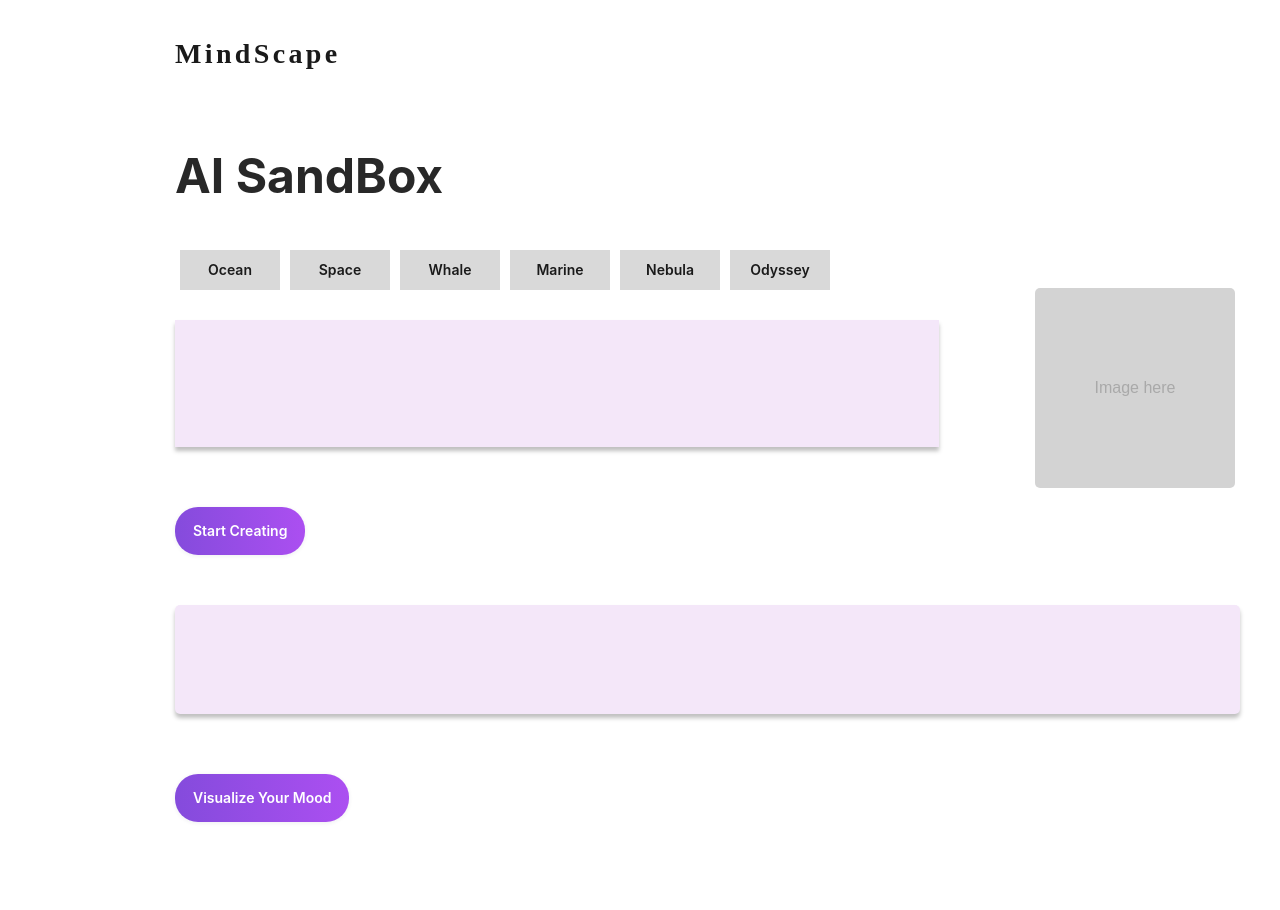
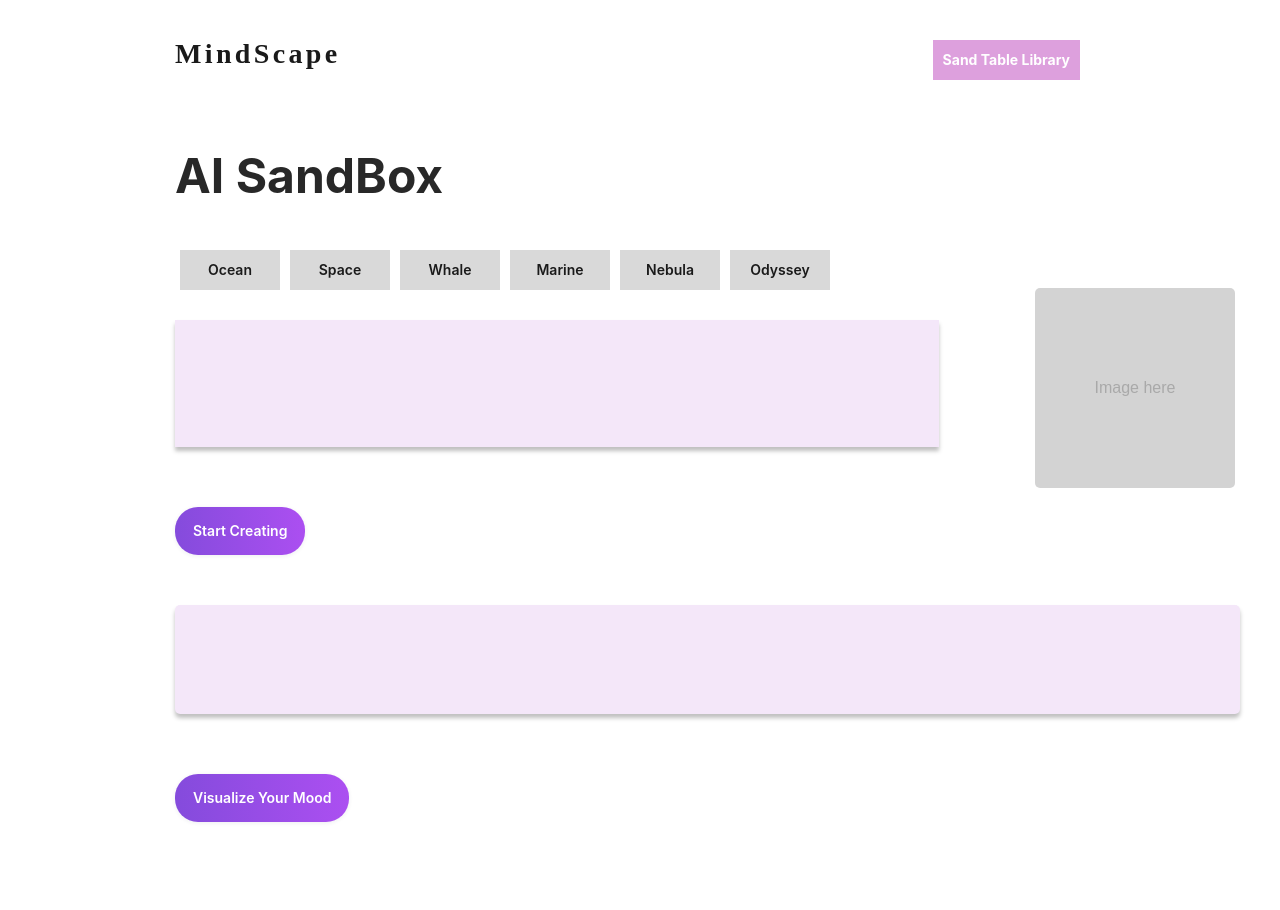
Before and after one commit to LuminaScript/MindScape, a Flask app: page /sandtableart in a window 1280 px wide; the page is wider, and only the part inside the window is pictured. Run offline with Flask 2, Linux system fonts and the light colour scheme.

Commit message:
finish sandtable

```diff
--- a/app.py
+++ b/app.py
@@ -13,6 +13,10 @@ nltk.download('averaged_perceptron_tagger')
 # Download the necessary NLTK data
 nltk.download('punkt')
 nltk.download('averaged_perceptron_tagger')
+
+# Global variables to store the latest story and image
+latest_story = None
+latest_image_url = None
 
 music_links_data = list()
 
@@ -32,11 +36,13 @@ def generate_image_from_story(story):
 
 @app.route('/generate_image', methods=['POST'])
 def handle_generate_image():
+    global latest_image_url
     data = request.json
     story = data.get('story', '')
     if not story:
         return jsonify({"error": "Story content is required"}), 400
     image_url = generate_image_from_story(story)
+    latest_image_url = image_url
     return jsonify({"image_url": image_url})
 
 
@@ -51,11 +57,13 @@ def generate_short_story(noun1, noun2, noun3):
 
 @app.route('/generate_story', methods=['POST'])
 def handle_generate_story():
+    global latest_story
     data = request.json
     nouns = data.get('nouns', [])
     if len(nouns) != 3:
         return jsonify({"error": "Exactly three nouns are required"}), 400
     story = generate_short_story(*nouns)
+    latest_story = story
     return jsonify({"story": story})
 
 @app.route('/')
@@ -69,6 +77,13 @@ def diary():
 @app.route('/sandtable')
 def sandtable():
     return render_template("sandtable.html")
+
+
+@app.route('/get_latest_story_and_image', methods=['GET'])
+def get_latest_story_and_image():
+    # Logic to retrieve the latest story and image
+    # This might involve storing the last generated story and image in a global variable or database
+    return jsonify({"story": latest_story, "image_url": latest_image_url})
 
 @app.route('/sandlib')
 def sandlib():
--- a/templates/sandtableart.html
+++ b/templates/sandtableart.html
@@ -4,6 +4,9 @@
     <meta name="viewport" content="width=device-width, initial-scale=1.0" />
     <title>Your Page Title</title>
     <style>
+      a {
+        text-decoration: none;
+      }
       /* Add a class to style the output list */
       .output-list {
         font-family: Inter;
@@ -115,6 +118,21 @@
         height: 40px;
         background: pink;
       }
+      /* Sand Table Library button */
+      #sandTableLibraryButton {
+        position: absolute;
+        top: 40px;
+        right: 200px;
+        padding: 10px;
+        font-size: 14px;
+        font-family: Inter;
+        font-weight: 700;
+        line-height: 20px;
+        word-wrap: break-word;
+        cursor: pointer;
+        color: white;
+        background-color: plum;
+      }
     </style>
   </head>
   <body>
@@ -143,6 +161,10 @@
           display: inline-flex;
         "
       >
+        <a href="/sandlib" id="sandTableLibraryButton" class="button-style"
+          >Sand Table Library</a
+        >
+
         <div style="width: 222px; height: 54px; position: relative">
           <div class="mind-scape">MindScape</div>
           <div
```
Also changed, not shown: templates/sandlib.html (+48 -12 lines), static/dreamybutton.jpg (added), static/dreamybutton.png (added), static/memory.png (added), static/memory2.png (added), static/memory3.png (added), static/memory4.png (added).
